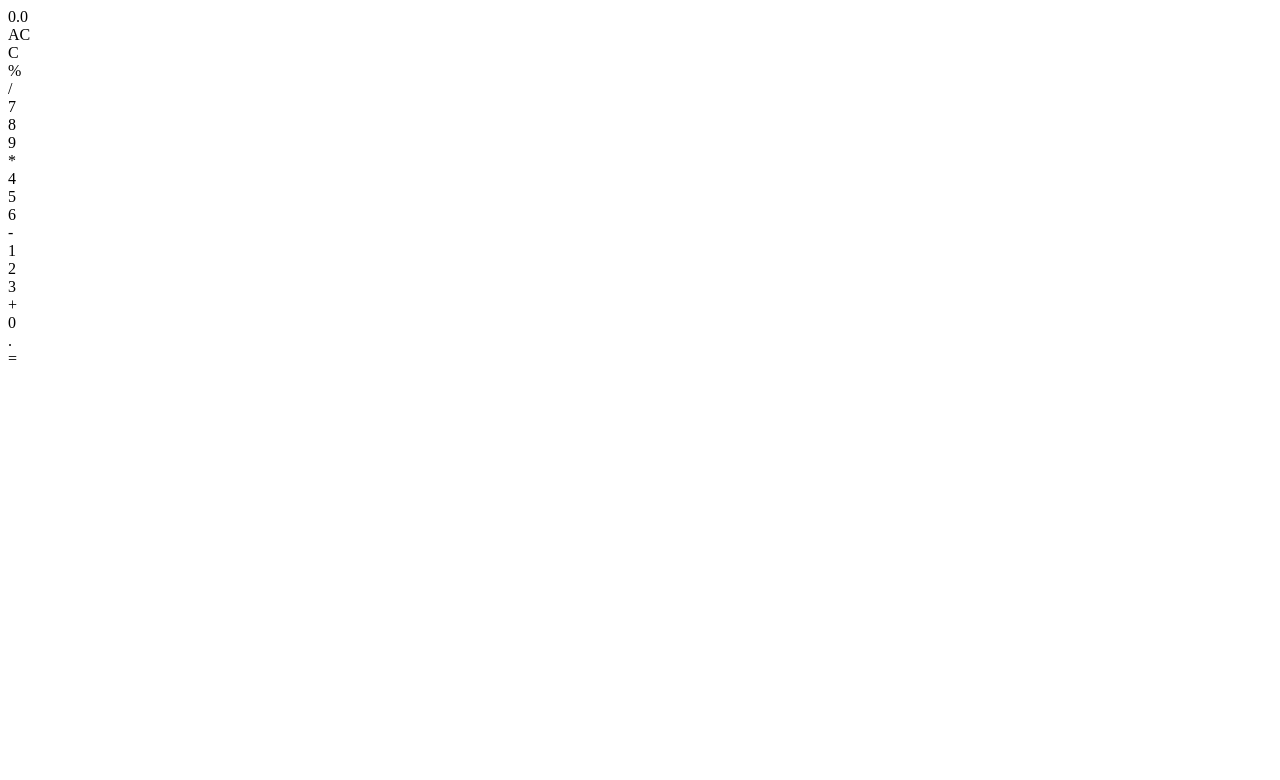
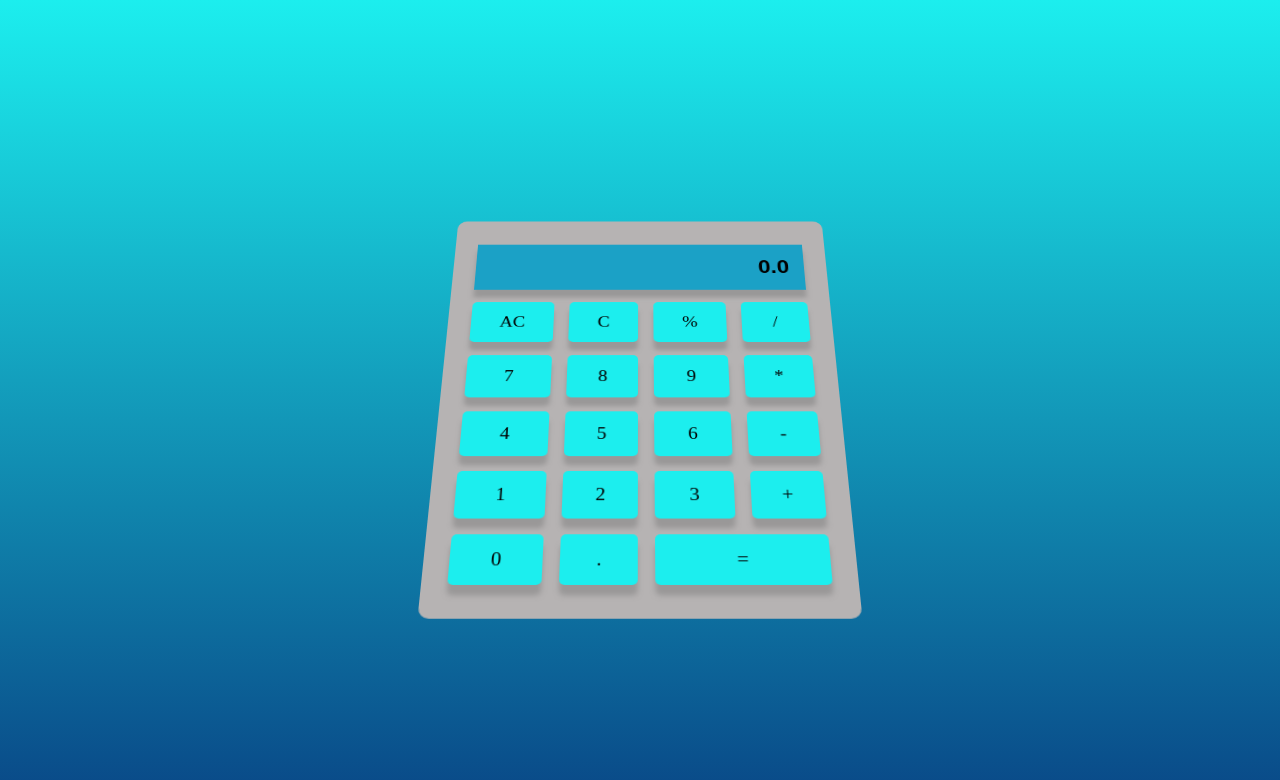
Before and after one commit to subinaghimire/Prank-Calculator, a plain HTML site: page index.html in a window 1280 px wide. Drawn offline with Linux system fonts and the light colour scheme; a web font is replaced by a local one.

Commit message:
applied css property

```diff
--- a/style.css
+++ b/style.css
@@ -1,7 +1,164 @@
+:root{
+  --primaryClr: rgb(9, 72, 135);
+  --secondaryClr: rgb(27, 161, 198);
+  --trClr: rgb(28, 238, 238);
 
+}
+
+body{
+  margin: 0;
+  font-size: 1.2rem;
+
+}
+
+*{
+  box-sizing: border-box;
+}
 /* Google font  */
-.arbutus-regular {
+/* .arbutus-regular {
     font-family: "Arbutus", serif;
     font-weight: 400;
     font-style: normal;
+  } */
+
+  .freeman-regular {
+    font-family: "Freeman", sans-serif;
+    font-weight: 400;
+    font-style: normal;
   }
+
+
+  .flex-center{
+    display: flex;
+    justify-content: center;
+    align-items: center;
+  }
+
+  .wrapper{
+    background: linear-gradient(var(--trClr), var(--primaryClr));
+    min-height: 100vh;
+  }
+
+  .calculator{
+    background: rgb(182, 179, 179);
+    width: 400px;
+    padding: 2rem 1.5rem;
+    border-radius: 10px;
+    transform: perspective(70rem) rotateX('30deg');
+
+    display: grid;
+    gap: 1rem;
+    grid-template-areas:
+    "display display display display"
+    "ac c per divide"
+    "btn7 btn8 btn9 multiply"
+    "btn4 btn5 btn6 minus"
+    "btn1 btn2 btn3 plus"
+    "btn0 dot equal equal"
+    ;
+    transform: perspective(70rem) rotateX(30deg);
+  }
+
+  .display{
+    background: var(--secondaryClr);
+    padding: 1rem;
+    font-size: 1.5rem;
+    text-align: end;
+    font-weight: bolder;
+    box-shadow: 0 10px 5px rgba(128, 128, 128, 0.527);
+    grid-area: display;
+
+  }
+
+  .calculator .btn{
+    background: var(--trClr);
+    height: 50px;
+    display: flex;
+    justify-content: center;
+    align-items: center;
+    box-shadow: 0 10px 5px rgba(128, 128, 128, 0.527);
+    border-radius: 5px;
+  }
+
+  .calculator .btn:hover{
+    cursor: pointer;
+    background-color: var(--secondaryClr);
+    transition: all 0.3s;
+
+  }
+
+  .btn-ac{
+    grid-area: ac;
+  }
+
+  .btn-c{
+    grid-area: c;
+  }
+
+  .btn-per{
+    grid-area: per;
+  }
+
+  .btn-divide{
+    grid-area: divide;
+  }
+
+  .btn-7{
+    grid-area: btn7;
+  }
+
+  .btn-8{
+    grid-area: btn8;
+  }
+
+  .btn-9{
+    grid-area: btn9;
+  }
+
+  .btn-multiply{
+    grid-area: multiply;
+  }
+
+  .btn-4{
+    grid-area: btn4;
+  }
+
+  .btn-5{
+    grid-area: btn5;
+  }
+
+  .btn-6{
+    grid-area: btn6;
+  }
+
+  .btn-minus{
+    grid-area: minus;
+  }
+
+  .btn-1{
+    grid-area: btn1;
+  }
+
+  .btn-2{
+    grid-area: btn2;
+  }
+
+  .btn-3{
+    grid-area: btn3;
+  }
+
+  .btn-plus{
+    grid-area: plus;
+  }
+
+  .btn-0{
+    grid-area: btn0;
+  }
+
+  .btn-dot{
+    grid-area: dot;
+  }
+
+  .btn-equal{
+    grid-area: equal;
+  }
```
